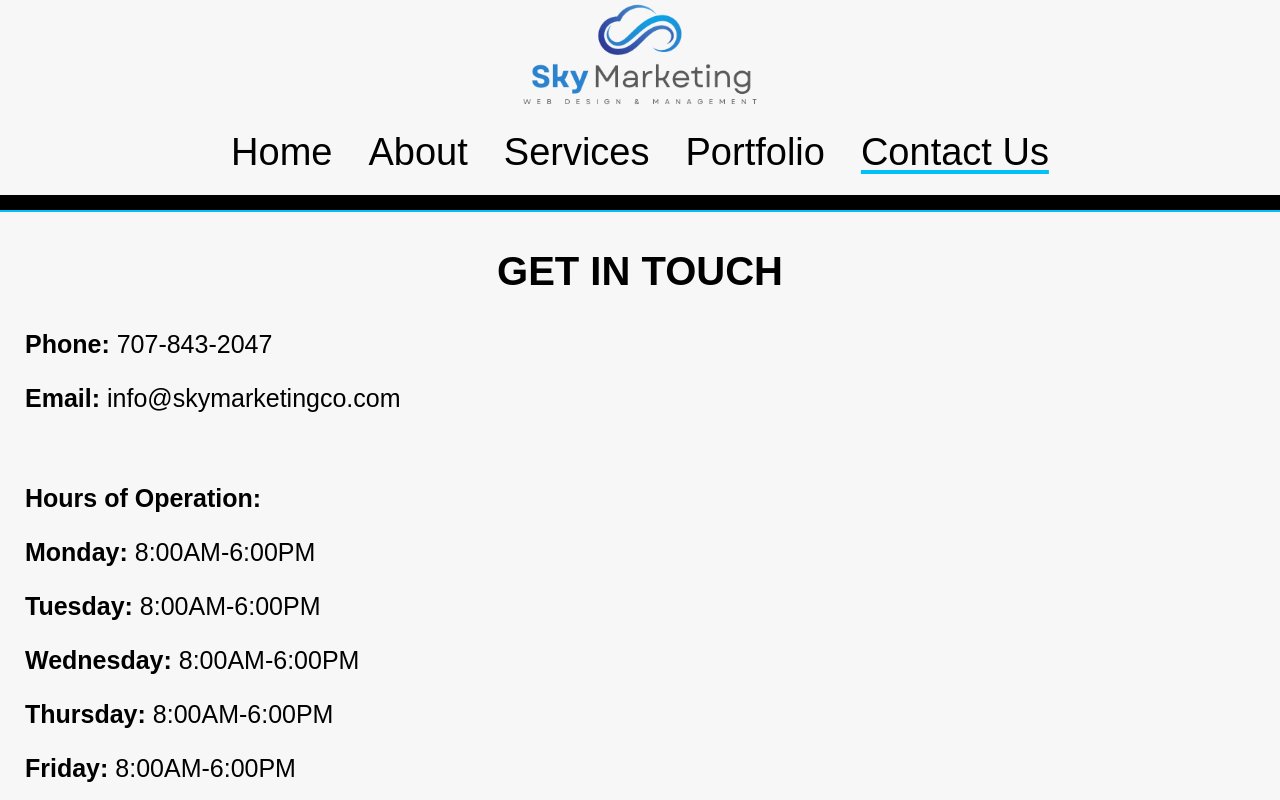
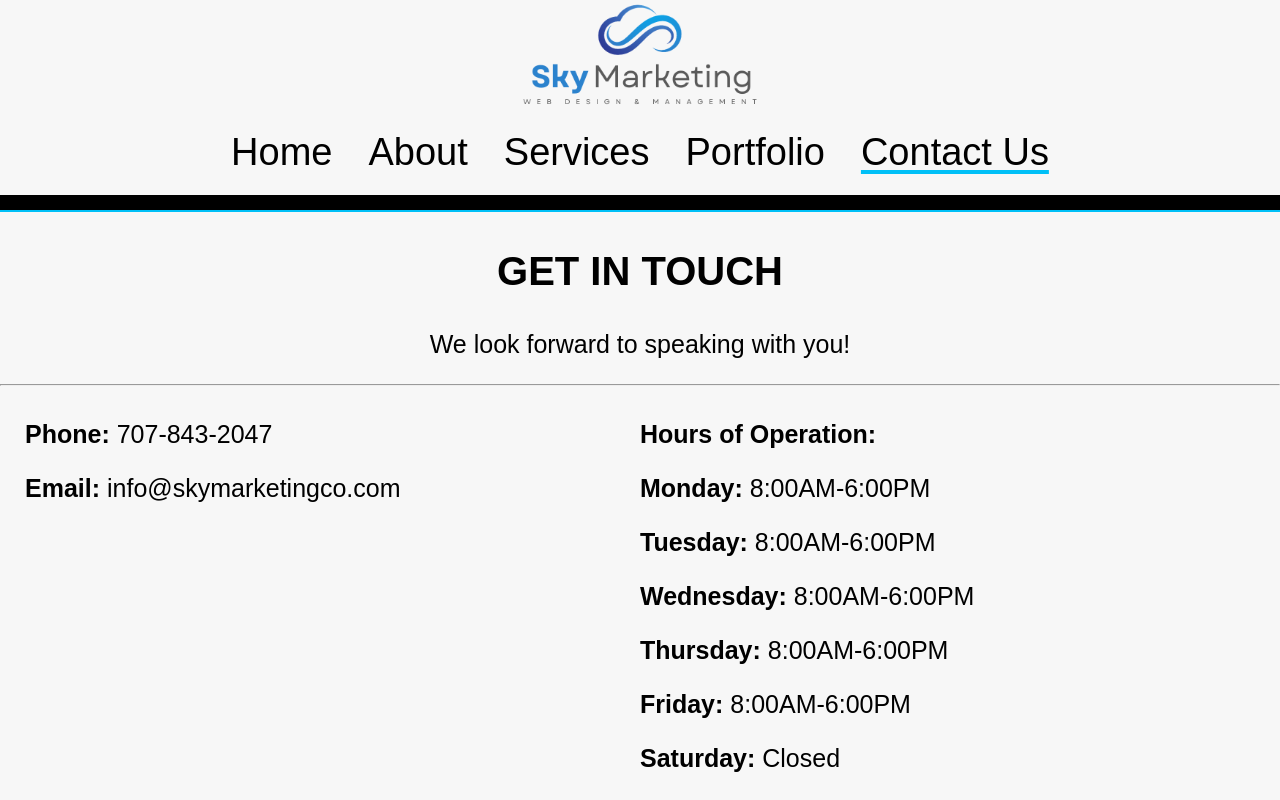
Before and after one commit to ericrothmuller/sky-marketing, a React (Create React App) app: page /contact in a window 1280 px wide. Shown: the top 800 px of the page. Built offline with nearby package versions, Linux system fonts and the light colour scheme; a web font is replaced by a local one.

Commit message:
Added row and subtitle to the contact page

```diff
--- a/src/App.css
+++ b/src/App.css
@@ -6,6 +6,10 @@
   background-color: #F7F7F7;
   margin: 0px;
   padding: 0px;
+}
+
+.rows {
+  background-color: red;
 }
 
 body {
--- a/src/pages/contact.js
+++ b/src/pages/contact.js
@@ -3,10 +3,15 @@ import React from 'react';
 const Contact = () => {
 return (
 	<main>
+	<div className="row">
 		<h1>Get In Touch</h1>
+		<p className="centered">We look forward to speaking with you!</p>
+		<hr className="beyondMain"/>
+		<div className="columnLeft">
 			<p><strong>Phone:</strong> <a href="tel:707-843-2047">707-843-2047</a></p>
 			<p><strong>Email:</strong> <a href="mailto:info@skymarketingco.com">info@skymarketingco.com</a></p>
-	&nbsp;
+		</div>
+		<div className="columnRight">
 			<p><strong>Hours of Operation:</strong></p>
 			<p><strong>Monday:</strong> 8:00AM-6:00PM</p>
 			<p><strong>Tuesday:</strong> 8:00AM-6:00PM</p>
@@ -15,6 +20,8 @@ return (
 			<p><strong>Friday:</strong> 8:00AM-6:00PM</p>
 			<p><strong>Saturday:</strong> Closed</p>
 			<p><strong>Sunday:</strong> Closed</p>
+		</div>
+	</div>
 	</main>
 );
 };
```
Lines whose indentation alone changed are shown as unchanged.
